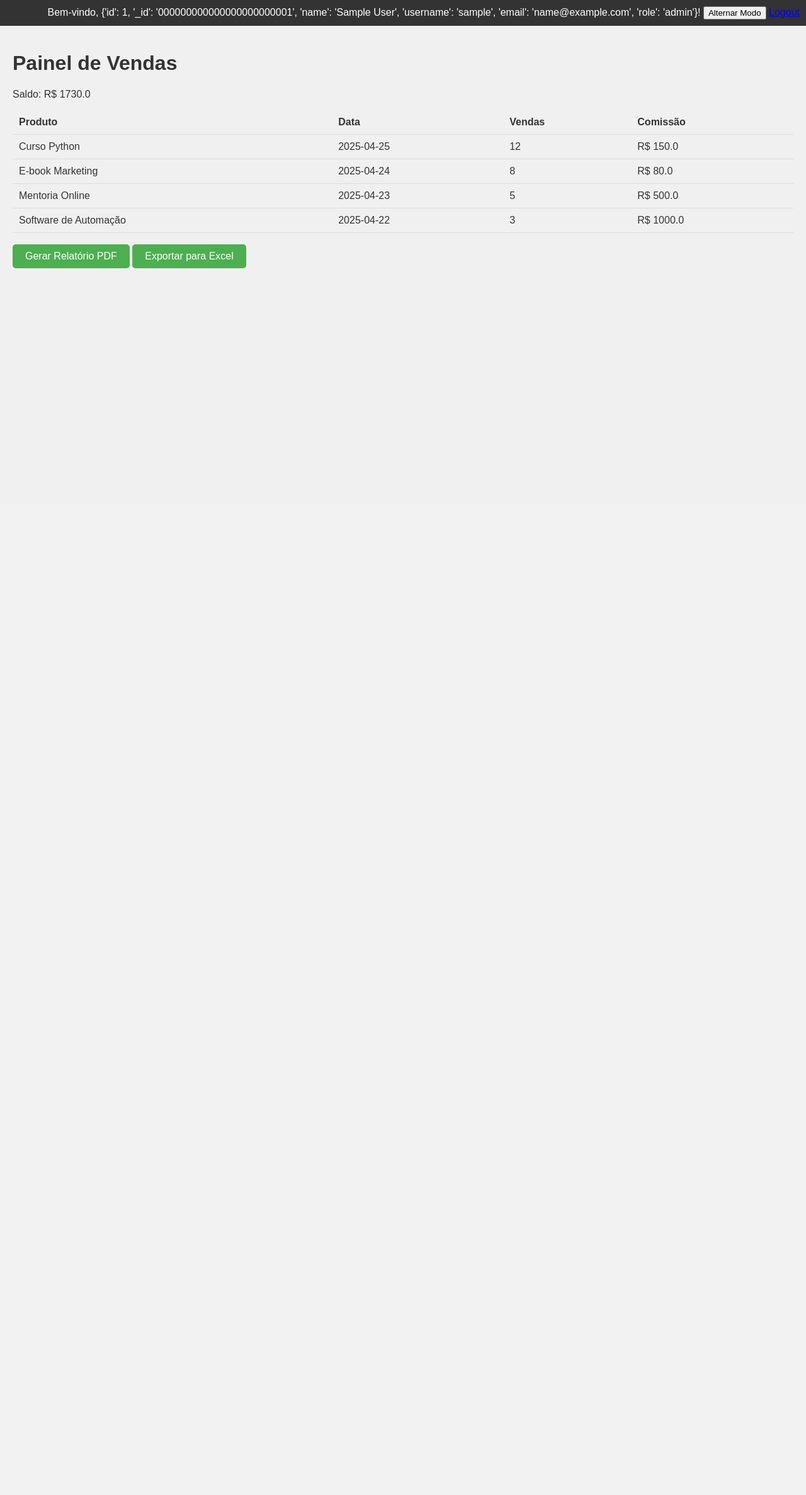
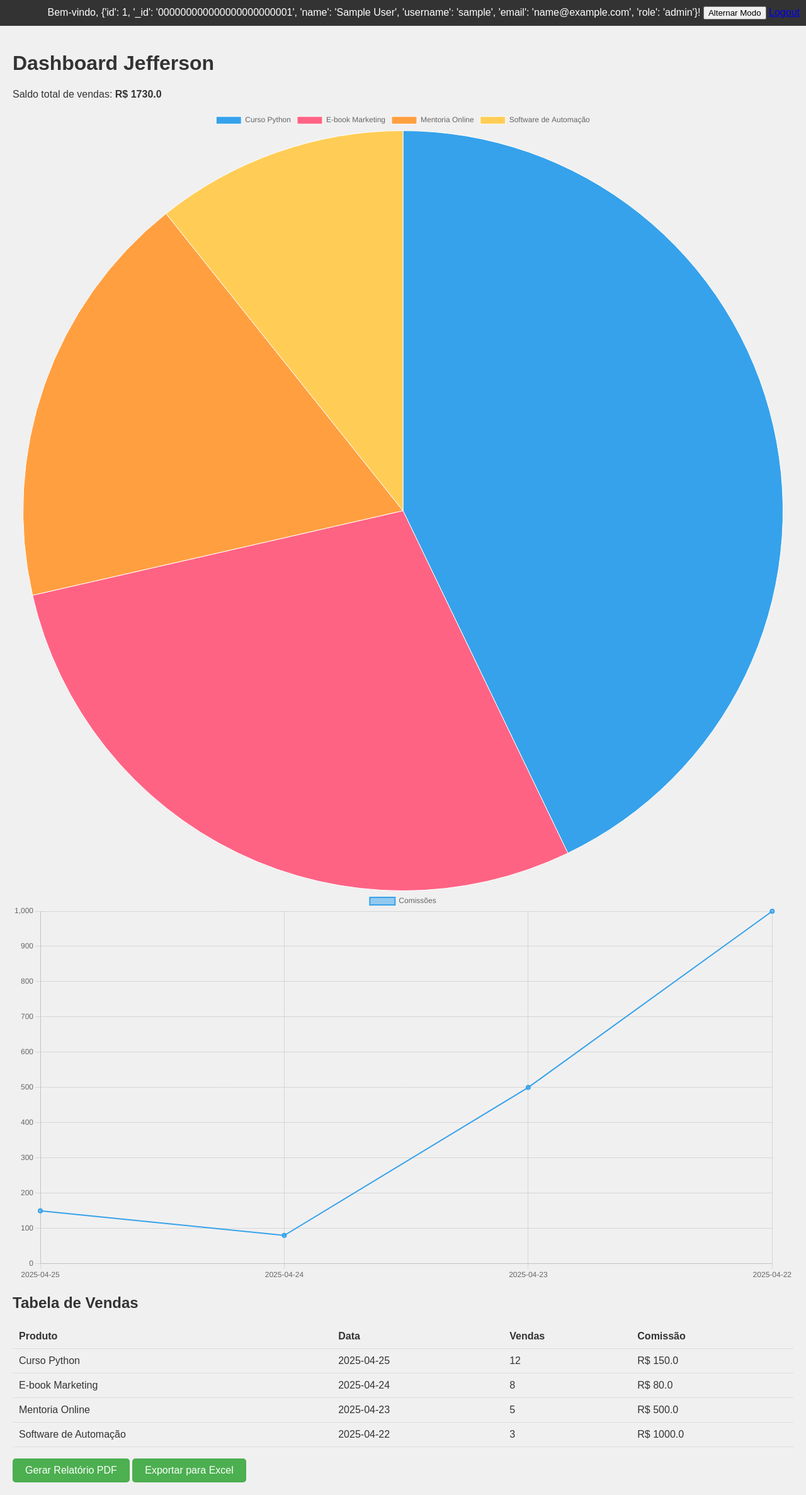
Before and after one commit to JeffersonDalprat/painel-vendas, a Flask app: page /painel in a window 1280 px wide. Shown: the whole page at 63% size. Before the commit the page ends 426 px from the top, so only its background shows below. Run offline with Flask 3, Linux system fonts and the light colour scheme; the visitor is signed in with stand-in values (Sample User, id 1); some libraries are stand-ins or nearby versions.

Commit message:
Update painel.html

```diff
--- a/templates/painel.html
+++ b/templates/painel.html
@@ -2,9 +2,12 @@
 <html lang="pt-BR">
 <head>
     <meta charset="UTF-8">
-    <title>Painel de Vendas</title>
+    <title>Dashboard Jefferson</title>
     <link rel="stylesheet" href="/static/style.css">
     <script src="https://cdn.jsdelivr.net/npm/chart.js"></script>
+    <script src="https://cdn.datatables.net/1.13.4/js/jquery.dataTables.min.js"></script>
+    <script src="https://code.jquery.com/jquery-3.6.0.min.js"></script>
+    <link rel="stylesheet" href="https://cdn.datatables.net/1.13.4/css/jquery.dataTables.min.css">
 </head>
 <body>
     <div class="navbar">
@@ -14,16 +17,25 @@
     </div>
 
     <div class="content">
-        <h1>Painel de Vendas</h1>
-        <p>Saldo: R$ {{ saldo }}</p>
+        <h1>Dashboard Jefferson</h1>
+        <p>Saldo total de vendas: <strong>R$ {{ saldo }}</strong></p>
 
-        <table>
+        <div class="charts">
+            <canvas id="graficoPizza"></canvas>
+            <canvas id="graficoLinha"></canvas>
+        </div>
+
+        <h2>Tabela de Vendas</h2>
+        <table id="tabelaVendas">
+            <thead>
                 <tr>
                     <th>Produto</th>
                     <th>Data</th>
                     <th>Vendas</th>
                     <th>Comissão</th>
                 </tr>
+            </thead>
+            <tbody>
                 {% for venda in vendas %}
                 <tr>
                     <td>{{ venda.produto }}</td>
@@ -32,6 +44,7 @@
                     <td>R$ {{ venda.comissao }}</td>
                 </tr>
                 {% endfor %}
+            </tbody>
         </table>
 
         <br>
@@ -43,6 +56,36 @@
         function toggleDarkMode() {
             document.body.classList.toggle("dark-mode");
         }
+
+        $(document).ready(function () {
+            $('#tabelaVendas').DataTable();
+        });
+
+        const ctx1 = document.getElementById('graficoPizza').getContext('2d');
+        const graficoPizza = new Chart(ctx1, {
+            type: 'pie',
+            data: {
+                labels: [{% for venda in vendas %}"{{ venda.produto }}",{% endfor %}],
+                datasets: [{
+                    label: 'Vendas por Produto',
+                    data: [{% for venda in vendas %}{{ venda.vendas }},{% endfor %}],
+                    borderWidth: 1
+                }]
+            }
+        });
+
+        const ctx2 = document.getElementById('graficoLinha').getContext('2d');
+        const graficoLinha = new Chart(ctx2, {
+            type: 'line',
+            data: {
+                labels: [{% for venda in vendas %}"{{ venda.data }}",{% endfor %}],
+                datasets: [{
+                    label: 'Comissões',
+                    data: [{% for venda in vendas %}{{ venda.comissao }},{% endfor %}],
+                    borderWidth: 2
+                }]
+            }
+        });
     </script>
 </body>
 </html>
```
Lines whose indentation alone changed are shown as unchanged.
